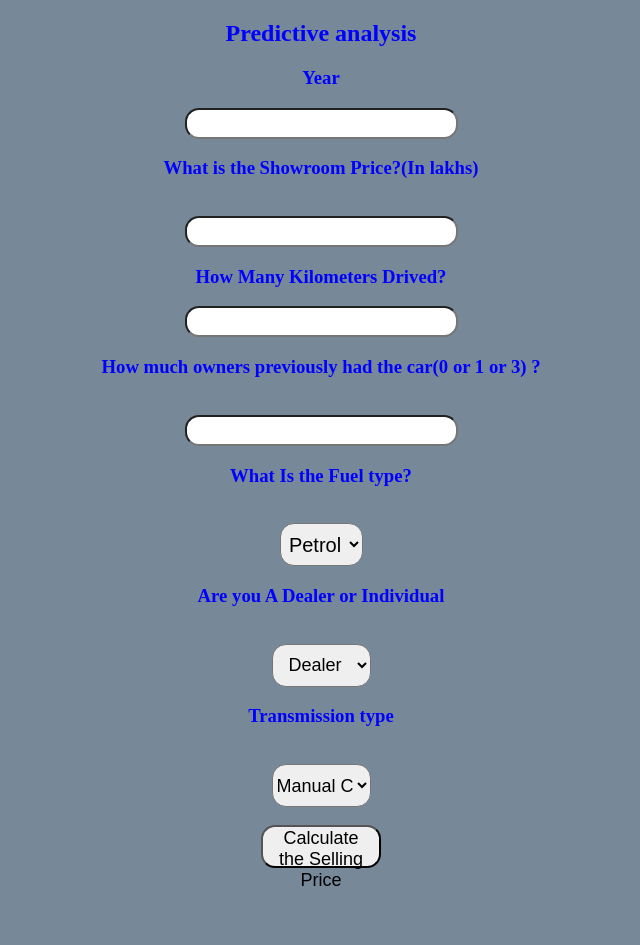
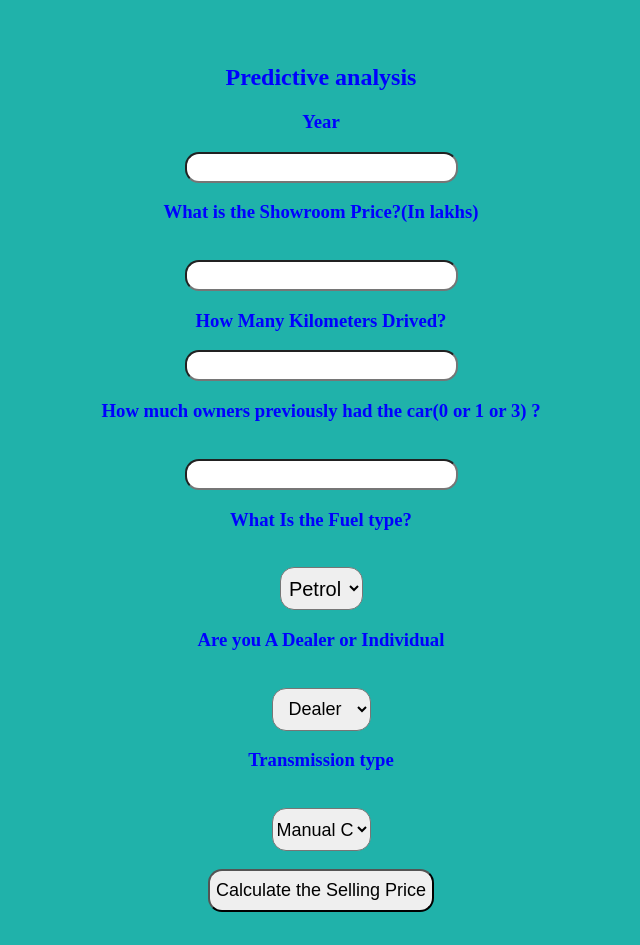
Before and after one commit to Ajukulkarni/CarPrediction, a Flask app: page / in a window 1280 px wide. Shown: the whole page, without its empty margins (319-959 px from the left). After the commit the page ends 912 px from the top, so only its background shows below. Run offline with Flask 2, Linux system fonts and the light colour scheme; parts of the project's set-up code (start-up, migrations or seed data) failed here and were passed over.

Commit message:
Update index.html

```diff
--- a/templates/index.html
+++ b/templates/index.html
@@ -7,9 +7,12 @@
     <title>Document</title>
 </head>
 
-<body>
+<body >
+<br><br><h2>{{ prediction_text }}</h2>
+    <div style="color:blue">
 
-    <div style="color:blue">
+
+
         <form action="{{ url_for('predict')}}" method="post">
             <h2>Predictive analysis</h2>
             <h3>Year</h3>
@@ -40,7 +43,7 @@
 
 
 
-        <br><br><h3>{{ prediction_text }}<h3>
+
     </div>
 
 
@@ -48,7 +51,7 @@
 
     <style>
         body {
-            background-color: lightslategray;
+             background-color: LightSeaGreen;
             text-align: center;
             padding: 0px;
         }
@@ -115,7 +118,7 @@
         }
 
         #sub {
-            width: 120px;
+
             height: 43px;
             text-align: center;
             border-radius: 14px;
```
